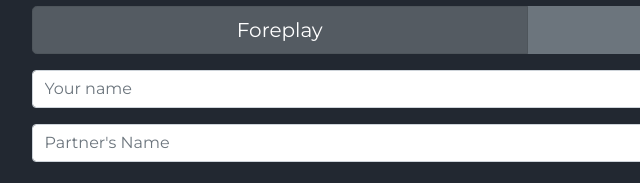
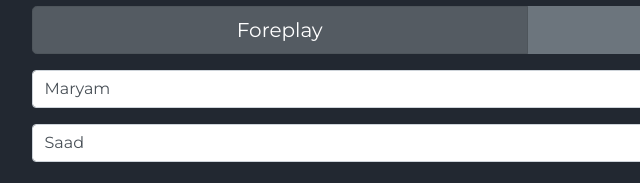
Before and after one commit to onemoretimememories/dodaresv1, a plain HTML site: page index.html in a window 1280 px wide. Shown: the part 341-524 px from the top of the page, 109-749 px from the left. Drawn offline with nearby package versions, Linux system fonts and the light colour scheme.

Commit message:
value text change

```diff
--- a/index.html
+++ b/index.html
@@ -77,6 +77,7 @@
               type="text"
               id="yourName"
               class="form-control"
+              value="Maryam"
             />
           </div>
           <div class="form-group">
@@ -85,6 +86,7 @@
               type="text"
               id="partnersName"
               class="form-control"
+              value="Saad"
             />
           </div>
         </div>
```
